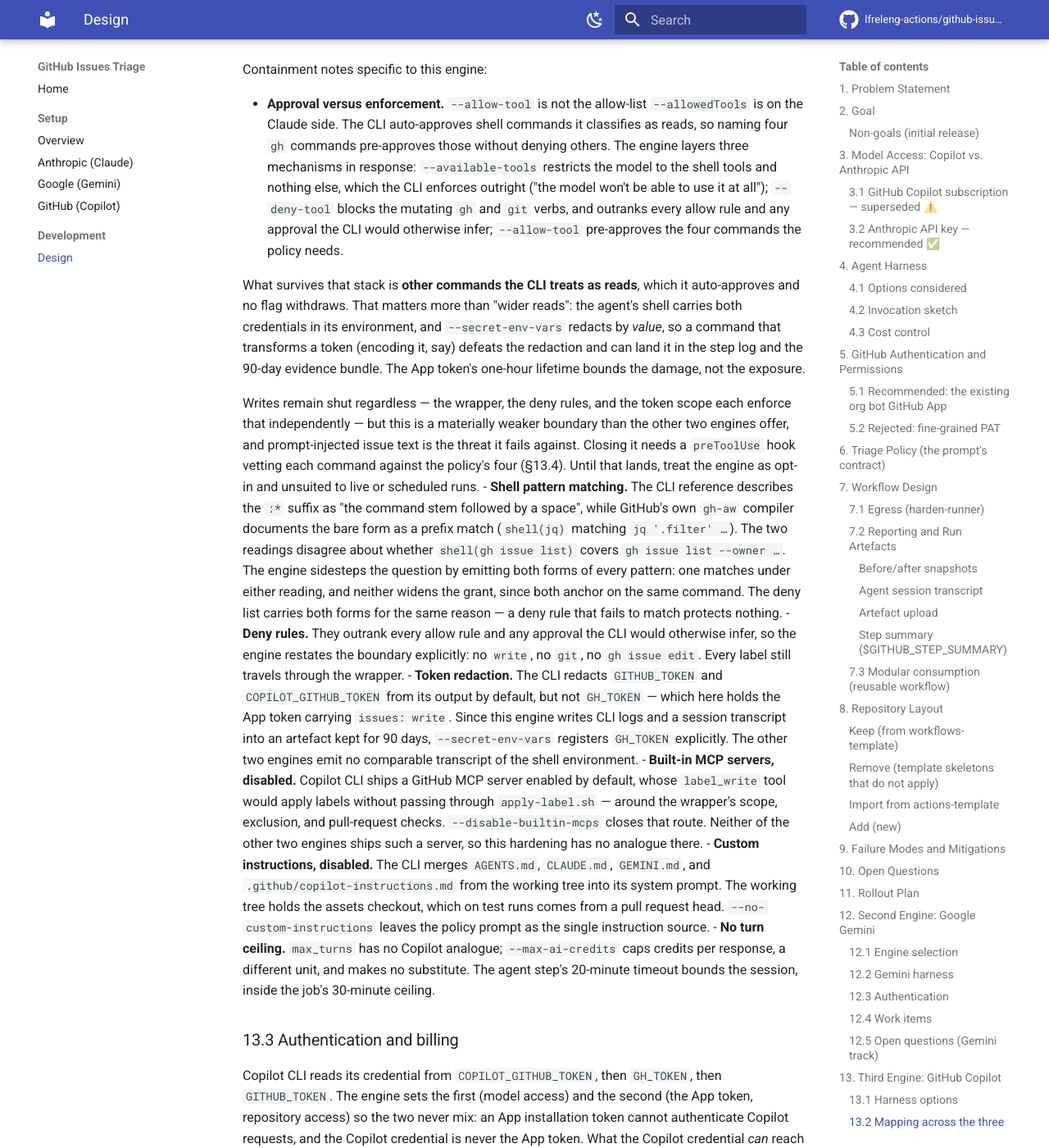
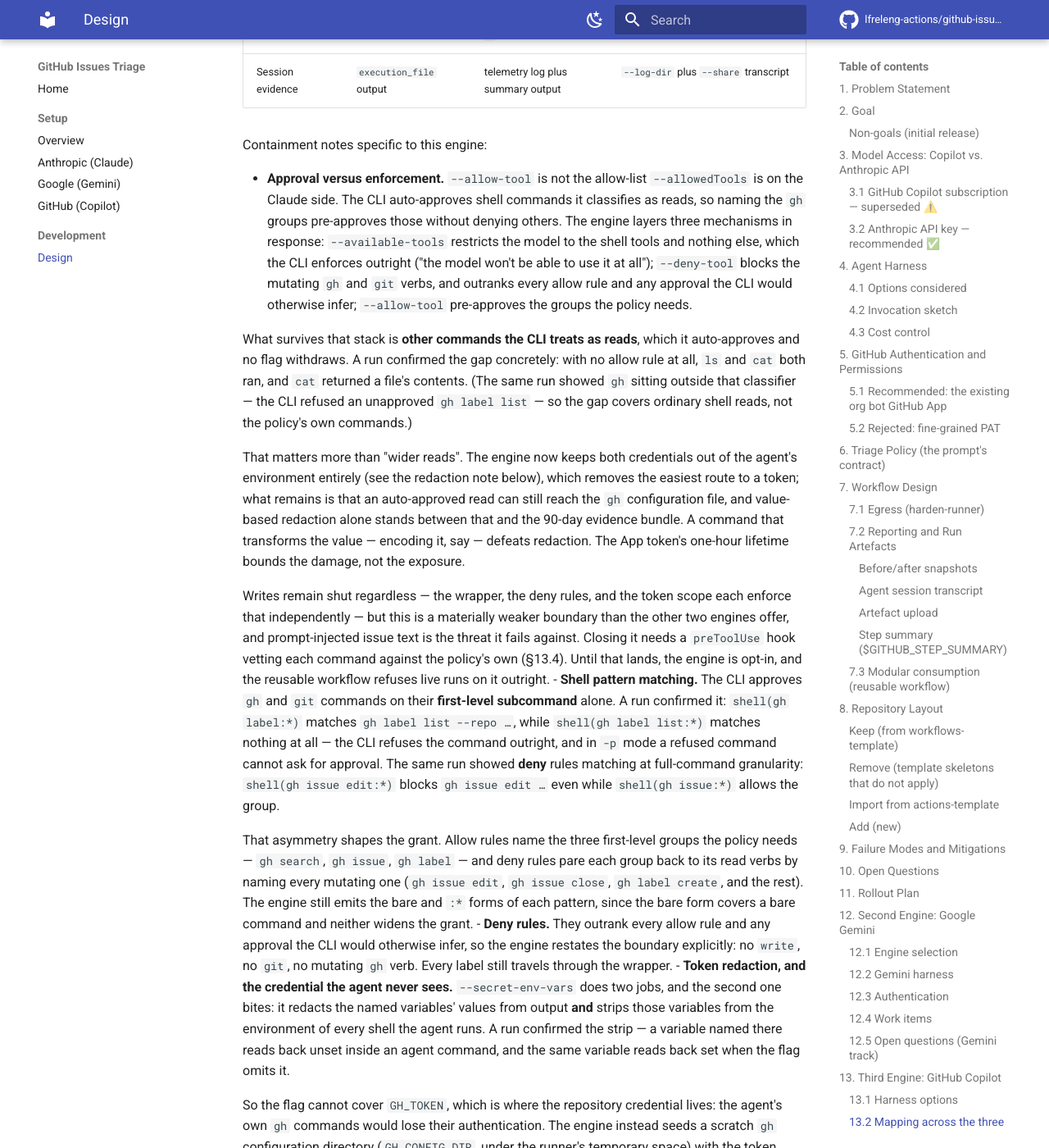
Before and after one commit to lfreleng-actions/github-issues-triage, an MkDocs documentation site: the page built from docs/development/DESIGN.md, in a window 1280 px wide and 1400 px high, scrolled down 18203 px. Shown: the whole window at 82% size. Built offline with MkDocs 1.6.1 and Material for MkDocs 9.7.7, drawn with Linux system fonts in a browser that asks for light colours; comment, search, counter and statistics services are not loaded; some of the changed text lies outside the part shown.

Commit message:
Fix(copilot): Repair tool and credential grants
Rehearsals against Copilot CLI 1.0.80 showed this engine could
never have finished a session. Three defects, all fixed here.

The tool allow-list named multi-word stems such as
'gh label list'. The CLI approves gh commands on their
first-level subcommand alone, so every pattern matched nothing
and the CLI refused every command the policy needs. Allow rules
now name 'gh search', 'gh issue', and 'gh label'; deny rules,
which do match whole commands, pare those groups back to their
read verbs.

--secret-env-vars strips the variables it names from the agent's
shells rather than from the output alone, so naming GH_TOKEN
there left every gh command in the session unauthenticated. The
step now seeds a scratch gh configuration directory with the
credential. That keeps gh working, keeps the token out of the
agent's environment, and keeps value-based redaction covering
it.

The live-mode grant for the label wrapper cannot be expressed at
all, because the CLI would need bare 'bash' to cover it. The
workflow now refuses a live run on this engine instead of
letting a session discover that mid-way.

Co-authored-by: Claude <noreply@anthropic.com>
Signed-off-by: Matthew Watkins <mwatkins@linuxfoundation.org>

```diff
--- a/docs/development/DESIGN.md
+++ b/docs/development/DESIGN.md
@@ -718,9 +718,10 @@ Remaining:
 
 ## 13. Third Engine: GitHub Copilot
 
-**Status:** Implemented and opt-in. Not fit for live or scheduled
-runs until the command-level enforcement in §13.4 lands — see the
-containment note in §13.2 for what that gap costs.
+**Status:** Implemented and opt-in. The reusable workflow refuses
+a live run on this engine, so it never applies labels, and that
+stands until the command-level enforcement in §13.4 lands — see
+the containment note in §13.2 for what that gap costs.
 
 The organisation already pays for Copilot. A Copilot engine turns
 triage spend into an existing entitlement rather than a third
@@ -774,6 +775,7 @@ Actions documentation shows for direct use.
 | Prompt | `prompt` input | `prompt` input | `--prompt`, read from `artefacts/prompt.md` |
 | Model | `--model` via `claude_args` | `gemini_model` input | `--model` |
 | Tool containment | `--allowedTools` grant list | `settings` JSON: `tools.core` | `--available-tools` and `--deny-tool` (enforced), `--allow-tool` (approval) |
+| Repository credential | `GH_TOKEN` in the agent's environment | `GH_TOKEN` in the agent's environment | seeded `gh` config dir; absent from the agent's environment |
 | Turn ceiling | `--max-turns` | `model.maxSessionTurns` | none — the step timeout bounds it |
 | Session evidence | `execution_file` output | telemetry log plus summary output | `--log-dir` plus `--share` transcript |
 
@@ -784,54 +786,88 @@ Containment notes specific to this engine:
 - **Approval versus enforcement.** `--allow-tool` is not the
   allow-list `--allowedTools` is on the Claude side. The CLI
   auto-approves shell commands it classifies as reads, so naming
-  four `gh` commands pre-approves those without denying others.
+  the `gh` groups pre-approves those without denying others.
   The engine layers three mechanisms in response:
   `--available-tools` restricts the model to the shell tools and
   nothing else, which the CLI enforces outright ("the model won't
   be able to use it at all"); `--deny-tool` blocks the mutating
   `gh` and `git` verbs, and outranks every allow rule and any
   approval the CLI would otherwise infer; `--allow-tool`
-  pre-approves the four commands the policy needs.
+  pre-approves the groups the policy needs.
 
   What survives that stack is **other commands the CLI treats as
-  reads**, which it auto-approves and no flag withdraws. That
-  matters more than "wider reads": the agent's shell carries both
-  credentials in its environment, and `--secret-env-vars` redacts
-  by *value*, so a command that transforms a token (encoding it,
-  say) defeats the redaction and can land it in the step log and
-  the 90-day evidence bundle. The App token's one-hour lifetime
-  bounds the damage, not the exposure.
+  reads**, which it auto-approves and no flag withdraws. A run
+  confirmed the gap concretely: with no allow rule at all, `ls`
+  and `cat` both ran, and `cat` returned a file's contents. (The
+  same run showed `gh` sitting outside that classifier — the CLI
+  refused an unapproved `gh label list` — so the gap covers
+  ordinary shell reads, not the policy's own commands.)
+
+  That matters more than "wider reads". The engine now keeps
+  both credentials out of the agent's environment entirely (see
+  the redaction note below), which removes the easiest route to
+  a token; what remains is that an auto-approved read can still
+  reach the `gh` configuration file, and value-based redaction
+  alone stands between that and the 90-day evidence bundle.
+  A command that transforms the value — encoding it, say —
+  defeats redaction. The App token's one-hour lifetime bounds
+  the damage, not the exposure.
 
   Writes remain shut regardless — the wrapper, the deny rules,
   and the token scope each enforce that independently — but this
   is a materially weaker boundary than the other two engines
   offer, and prompt-injected issue text is the threat it fails
   against. Closing it needs a `preToolUse` hook vetting each
-  command against the policy's four (§13.4). Until that lands,
-  treat the engine as opt-in and unsuited to live or scheduled
-  runs.
-- **Shell pattern matching.** The CLI reference describes the
-  `:*` suffix as "the command stem followed by a space", while
-  GitHub's own `gh-aw` compiler documents the bare form as a
-  prefix match (`shell(jq)` matching `jq '.filter' …`). The two
-  readings disagree about whether `shell(gh issue list)` covers
-  `gh issue list --owner …`. The engine sidesteps the question by
-  emitting both forms of every pattern: one matches under either
-  reading, and neither widens the grant, since both anchor on the
-  same command. The deny list carries both forms for the same
-  reason — a deny rule that fails to match protects nothing.
+  command against the policy's own (§13.4). Until that lands,
+  the engine is opt-in, and the reusable workflow refuses live
+  runs on it outright.
+- **Shell pattern matching.** The CLI approves `gh` and `git`
+  commands on their **first-level subcommand** alone. A run
+  confirmed it: `shell(gh label:*)` matches
+  `gh label list --repo …`, while `shell(gh label list:*)` matches
+  nothing at all — the CLI refuses the command outright, and in
+  `-p` mode a refused command cannot ask for approval. The same
+  run showed **deny** rules matching at full-command granularity:
+  `shell(gh issue edit:*)` blocks `gh issue edit …` even while
+  `shell(gh issue:*)` allows the group.
+
+  That asymmetry shapes the grant. Allow rules name the three
+  first-level groups the policy needs — `gh search`, `gh issue`,
+  `gh label` — and deny rules pare each group back to its read
+  verbs by naming every mutating one (`gh issue edit`,
+  `gh issue close`, `gh label create`, and the rest). The engine
+  still emits the bare and `:*` forms of each pattern, since the
+  bare form covers a bare command and neither widens the grant.
 - **Deny rules.** They outrank every allow rule and any approval
   the CLI would otherwise infer, so the engine restates the
-  boundary explicitly: no `write`, no `git`, no `gh issue edit`.
-  Every label still travels through the wrapper.
-- **Token redaction.** The CLI redacts `GITHUB_TOKEN` and
-  `COPILOT_GITHUB_TOKEN` from its output by default, but not
-  `GH_TOKEN` — which here holds the App token carrying
-  `issues: write`. Since this engine writes CLI logs and a
-  session transcript into an artefact kept for 90 days,
-  `--secret-env-vars` registers `GH_TOKEN` explicitly. The other
-  two engines emit no comparable transcript of the shell
-  environment.
+  boundary explicitly: no `write`, no `git`, no mutating `gh`
+  verb. Every label still travels through the wrapper.
+- **Token redaction, and the credential the agent never sees.**
+  `--secret-env-vars` does two jobs, and the second one bites:
+  it redacts the named variables' values from output **and**
+  strips those variables from the environment of every shell the
+  agent runs. A run confirmed the strip — a variable named there
+  reads back unset inside an agent command, and the same variable
+  reads back set when the flag omits it.
+
+  So the flag cannot cover `GH_TOKEN`, which is where the
+  repository credential lives: the agent's own `gh` commands
+  would lose their authentication. The engine instead seeds a
+  scratch `gh` configuration directory (`GH_CONFIG_DIR`, under
+  the runner's temporary space) with the token before starting
+  the session, and leaves `GH_TOKEN` in `--secret-env-vars`. The
+  agent's `gh` works from the configuration file; the credential
+  never appears in the agent's environment at all; and
+  value-based redaction still covers it, because the CLI's own
+  process keeps `GH_TOKEN` set — a run confirmed that a file
+  holding the value comes back redacted when the agent reads it.
+
+  That is a strict improvement on the other two engines here,
+  and it delivers half of the alternative floated in §13.4: no
+  credential sits in the agent's shell environment. It does not
+  close the gap above, because the configuration file is still
+  readable by an auto-approved `cat`; redaction, not absence, is
+  what protects the value at that point.
 - **Built-in MCP servers, disabled.** Copilot CLI ships a GitHub
   MCP server enabled by default, whose `label_write` tool would
   apply labels without passing through `apply-label.sh` — around
@@ -917,28 +953,37 @@ allow/deny translation of the shared tool grants, the pinned CLI
 install, session evidence into the artefact bundle, and the
 `copilot` choice on the manual dry-run dispatch and the scheduled
 caller's dispatch. Scheduled runs stay on the Claude engine. The
-scheduled caller forces dry-run for this engine and withholds the
-GitHub App credential from it, so a Copilot session holds no
-write-capable token at all until the enforcement below lands.
+reusable workflow refuses a live run on this engine, and the
+scheduled caller withholds the GitHub App credential from it as
+well, so a Copilot session holds no write-capable token at all
+until the enforcement below lands.
 
 Remaining:
 
 1. **Precondition for live use** — command-level enforcement: a
    `preToolUse` hook vetting each proposed shell command against
-   the policy's four, closing the auto-approved-reads gap in
+   the policy's own, closing the auto-approved-reads gap in
    §13.2. Needs the hook payload contract confirmed against a
    real session before it goes anywhere near a security boundary.
-   An alternative worth weighing: route `gh` through a
-   token-holding wrapper so no credential sits in the agent's
-   shell environment at all
-2. Cost telemetry: `load_transcript_stats` parses a Claude-shaped
+   Half of the alternative once floated here — keeping the
+   credential out of the agent's shell — has landed as the
+   seeded `gh` configuration directory (§13.2); the remaining
+   half is vetting the commands themselves
+2. **Second precondition for live use** — a route to the label
+   wrapper. The CLI approves shell commands on their first-level
+   stem, so `shell(bash triage-assets/scripts/apply-label.sh:*)`
+   matches nothing, and the workable grant would be bare `bash`.
+   A run confirmed the fix: install the wrapper as an executable
+   on `PATH` under its own name, which `shell(<name>:*)` then
+   grants and nothing more
+3. Cost telemetry: `load_transcript_stats` parses a Claude-shaped
    execution log; map the Copilot CLI's log fields so the report
    carries turns and spend for this engine too (defensive parsing
    means unmapped fields drop out rather than break the report)
-3. Confirm the organisation billing policy, then move this
+4. Confirm the organisation billing policy, then move this
    repository's callers from the PAT to the caller `GITHUB_TOKEN`
    once the linting toolchain recognises `copilot-requests`
-4. Egress: an audit-mode Copilot run to harvest endpoints
+5. Egress: an audit-mode Copilot run to harvest endpoints
    (`api.githubcopilot.com:443` and `registry.npmjs.org:443`
    expected, plus the Node distribution host used by
    `setup-node`) for the org allow-list, as §7.1 did for
@@ -946,27 +991,24 @@ Remaining:
 
 ### 13.5 Open questions (Copilot track)
 
-1. **Shell pattern matching** — confirm in a real run which of
-   the two documented readings the CLI implements for multi-word
-   `gh` subcommands. The engine emits both forms, so a session
-   should work either way; the run settles which form to keep.
-2. **The caller `GITHUB_TOKEN` route** — confirm that a token
+1. **The caller `GITHUB_TOKEN` route** — confirm that a token
    passed in as a named secret reaches the CLI carrying the
    caller job's `copilot-requests: write` grant (§13.3). Blocked
    behind the linting gate, so the PAT route carries the engine
    until then.
-3. **Model choice** — `claude-sonnet-5` against
+2. **Model choice** — `claude-sonnet-5` against
    `claude-haiku-4.5` for what is a classification workload;
    measure quality against cost on a real backlog.
-4. **Folder trust** — the CLI asks a session to confirm it
-   trusts its working directory, and `--no-ask-user` disables the
-   agent's `ask_user` tool rather than that startup prompt. A
-   runner's config directory starts empty every run, so the
-   question applies to GitHub's own documented Actions example
-   too, which is the evidence that `-p` mode skips the prompt.
-   Confirm on the first real run; the failure mode is a stalled
-   session that the step timeout ends.
-5. **Premium-request accounting** — whether per-request billing
+3. **Premium-request accounting** — whether per-request billing
    makes retriage runs materially more expensive here than on the
    metered API engines, and where the analogue of a per-workspace
    spend cap lives (cost centres, per §13.3).
+
+Settled by rehearsal runs against CLI 1.0.80:
+
+- **Shell pattern matching** — approval happens on the
+  first-level subcommand; denial matches the whole command. See
+  §13.2.
+- **Folder trust** — `-p` mode starts without asking, on an
+  empty `COPILOT_HOME` and an untrusted working directory alike.
+  No stall.
```
Also changed, not shown: README.md (+15 -12 lines), docs/index.md (+2 -2 lines), docs/setup/GITHUB.md (+14 -3 lines), 2 other files.
